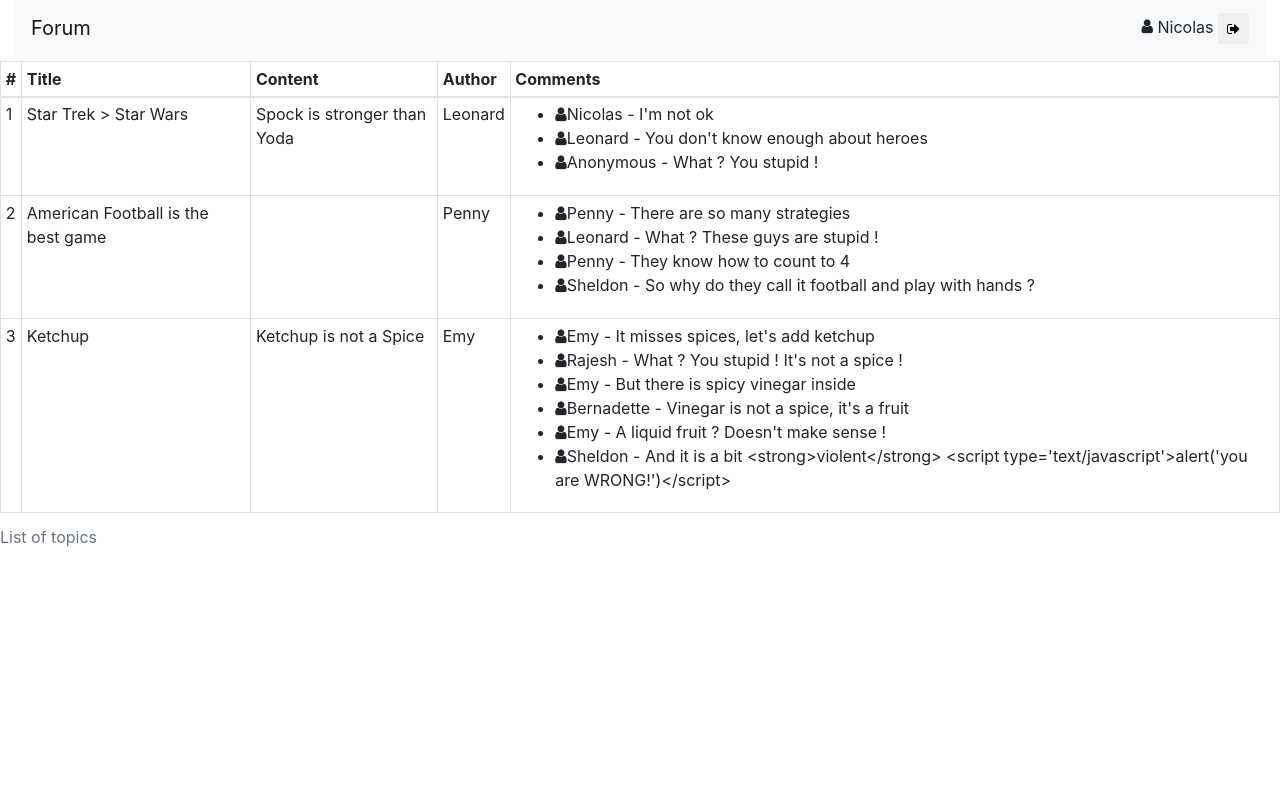
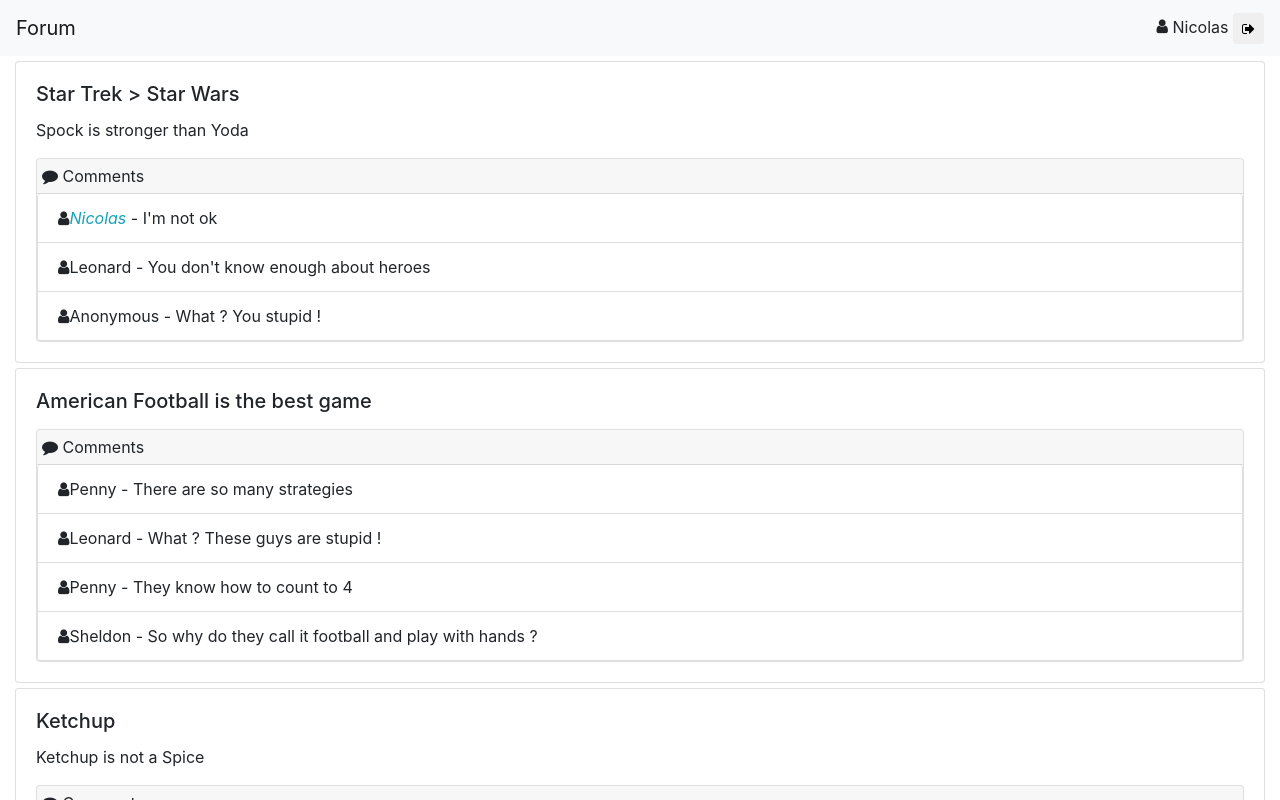
Before and after one commit to izvictor/angular-forum, an Angular app: page / in a window 1280 px wide. Both pictures are taken after a click on the button 993 px from the left and 112 px from the top of the page. Shown: the top 800 px of the page. Built offline with nearby package versions, Linux system fonts and the light colour scheme.

Commit message:
Small arangements of topic comments display

```diff
--- a/src/app/forum/forum.component.html
+++ b/src/app/forum/forum.component.html
@@ -6,6 +6,8 @@
   </div>
 </nav>
 
-<f-user-selection (userSelected)="setLogged($event)" *ngIf="!getLogged()"></f-user-selection>
+<div class="container-fluid">
+  <f-user-selection (userSelected)="setLogged($event)" *ngIf="!getLogged()"></f-user-selection>
 
-<f-topics-view [loggedIn]="getLogged()" *ngIf="getLogged()"></f-topics-view>
+  <f-topics-view [loggedIn]="getLogged()" *ngIf="getLogged()"></f-topics-view>
+</div>
--- a/src/app/topics-view/topics-view.component.html
+++ b/src/app/topics-view/topics-view.component.html
@@ -1,33 +1,22 @@
-<div class="row">
-  <div>
-    <table class="table table-hover table-bordered table-sm">
-      <caption>List of topics</caption>
-      <thead>
-      <tr>
-        <th scope="col">#</th>
-        <th scope="col">Title</th>
-        <th scope="col">Content</th>
-        <th scope="col">Author</th>
-        <th scope="col">Comments</th>
-      </tr>
-      </thead>
-      <tbody>
-      <tr *ngFor="let topic of topics">
-        <td>{{topic.id}}</td>
-        <td>
-          {{topic.title}}
-        </td>
-        <td>{{topic.content}}</td>
-        <td>{{topic.user.name}}</td>
-        <td>
-          <ul>
-            <li *ngFor="let comment of topic.comments">
-              <i class="fa fa-user"></i> <span>{{comment.user?.name || 'Anonymous'}}</span> - {{comment.content}}
+<div class="row" *ngFor="let topic of topics">
+  <div class="col-sm-12">
+    <div class="card">
+      <div class="card-body">
+        <h5 class="card-title">{{topic.title}}</h5>
+        <p class="card-text">{{topic.content}}</p>
+        <div class="card">
+          <div class="card-header">
+            <i class="fa fa-comment"></i> Comments
+          </div>
+          <ul class="list-group">
+            <li class="list-group-item" *ngFor="let comment of topic.comments">
+              <i class="fa fa-user"></i>
+              <span [ngClass]="{'font-italic text-info' : comment.user?.id===loggedIn.id}">{{comment.user?.name || 'Anonymous'}}</span>
+              - {{comment.content}}
             </li>
           </ul>
-        </td>
-      </tr>
-      </tbody>
-    </table>
+        </div>
+      </div>
+    </div>
   </div>
 </div>
--- a/src/app/user-selection/user-selection.component.html
+++ b/src/app/user-selection/user-selection.component.html
@@ -1,5 +1,6 @@
+<div class="row">
   <div class="col-lg-8 offset-2">
-  <table class="table table-hover table-bordered table-sm">
+    <table class="table table-hover table-sm">
       <caption>List of users</caption>
       <thead>
       <tr>
@@ -25,3 +26,4 @@
       </tbody>
     </table>
   </div>
+</div>
--- a/src/index.html
+++ b/src/index.html
@@ -10,8 +10,8 @@
 
 </head>
 <body>
-<div class="container-fluid">
-  <f-root></f-root>
-</div>
+<f-root></f-root>
+
+
 </body>
 </html>
--- a/src/styles.css
+++ b/src/styles.css
@@ -2,3 +2,7 @@
 .row {
   margin-top: 5px;
 }
+
+.card-header {
+  padding: 5px;
+}
```
Lines whose indentation alone changed are shown as unchanged.
